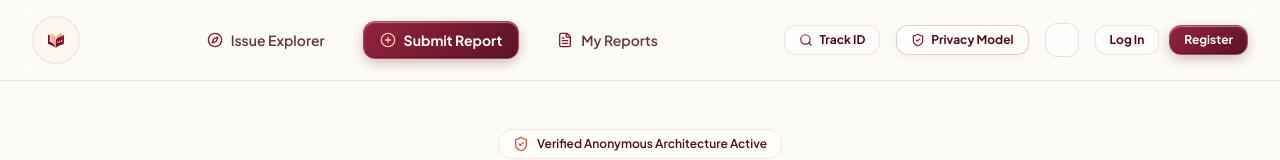
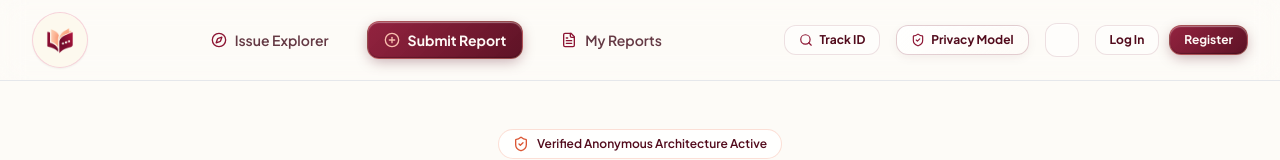
Before and after one commit to sindhuradevi7-ux/CampusVoice, a React (Vite) app in the folder client/: page / in a window 1280 px wide. Shown: the top 160 px of the page. Built offline with nearby package versions, Linux system fonts and the light colour scheme; no server answers; a web font is replaced by a local one.

Commit message:
fix(navbar): scale and enlarge open-book logo within circular badge for maximum visibility

```diff
--- a/client/src/components/common/BrandLogo.jsx
+++ b/client/src/components/common/BrandLogo.jsx
@@ -1,7 +1,7 @@
 import React from 'react';
 import logoImg from '../../assets/logo.png';
 
-export const BrandLogo = ({ className = "w-11 h-11", showGlow = false, alt = "Campus Voice Brand Mark" }) => {
+export const BrandLogo = ({ className = "w-12 h-12", showGlow = false, alt = "Campus Voice Brand Mark" }) => {
   return (
     <div className={`relative inline-flex items-center justify-center rounded-full overflow-hidden shrink-0 aspect-square ${className}`}>
       {showGlow && (
@@ -10,7 +10,7 @@ export const BrandLogo = ({ className = "w-11 h-11", showGlow = false, alt = "Ca
       <img
         src={logoImg}
         alt={alt}
-        className="w-full h-full object-cover rounded-full select-none"
+        className="w-full h-full object-cover scale-135 rounded-full select-none"
         draggable={false}
       />
     </div>
--- a/client/src/components/common/Navbar.jsx
+++ b/client/src/components/common/Navbar.jsx
@@ -60,7 +60,7 @@ export const Navbar = () => {
                   aria-label="Home"
                   className="flex items-center group transition-transform duration-200"
                 >
-                  <div className="w-12 h-12 sm:w-13 sm:h-13 aspect-square rounded-full bg-[#FAF7EE] dark:bg-wine-900 shadow-xs border border-burgundy-200/70 dark:border-peach-400/20 group-hover:border-burgundy-400 dark:group-hover:border-peach-400/50 group-hover:shadow-sm transition-all flex items-center justify-center p-1.5 overflow-hidden">
+                  <div className="w-13 h-13 sm:w-14 sm:h-14 aspect-square rounded-full bg-[#FAF7EE] dark:bg-wine-900 shadow-sm border border-burgundy-200/90 dark:border-peach-400/30 group-hover:border-burgundy-400 dark:group-hover:border-peach-400/60 group-hover:shadow-md transition-all flex items-center justify-center overflow-hidden">
                     <BrandLogo className="w-full h-full" showGlow={false} />
                   </div>
                 </Link>
```
